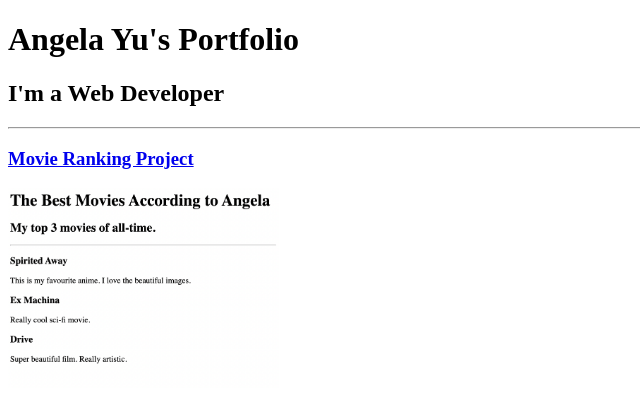
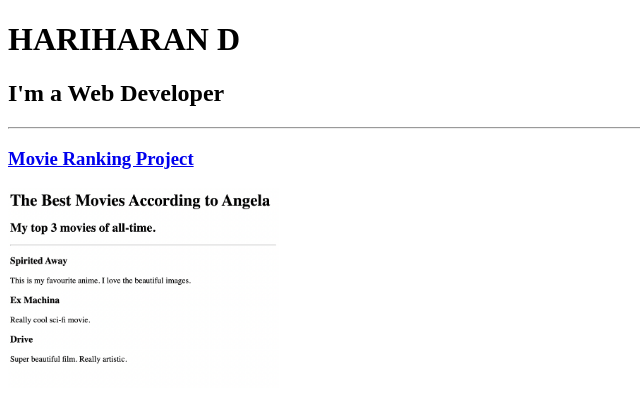
Before and after one commit to hariharandevarajs/html-portfolio, a plain HTML site: page index.html in a window 1280 px wide. Shown: the top 408 px of the page, without its empty margins (0-640 px from the left). Drawn offline with Linux system fonts and the light colour scheme.

Commit message:
Update index.html

```diff
--- a/index.html
+++ b/index.html
@@ -7,7 +7,7 @@
 </head>
 
 <body>
-  <h1>Angela Yu's Portfolio</h1>
+  <h1>HARIHARAN D</h1>
   <h2>I'm a Web Developer</h2>
   <hr />
   <h3><a href="./public/movie-ranking.html">Movie Ranking Project</a></h3>
```
